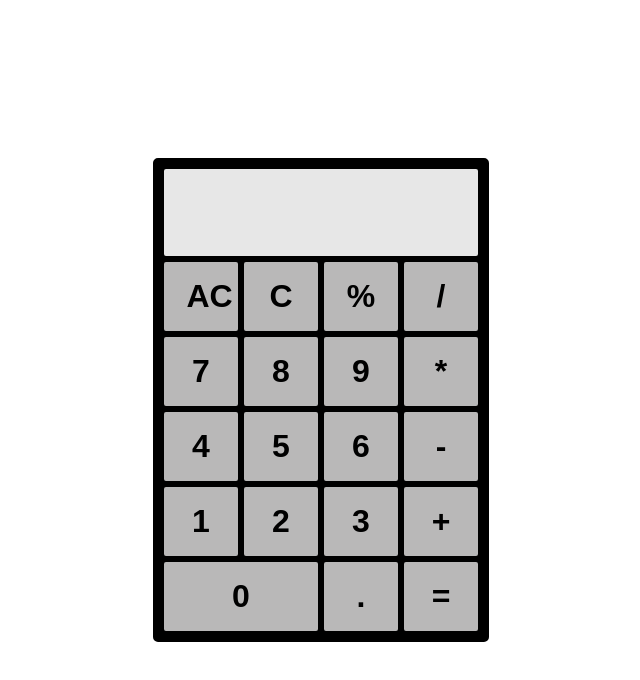
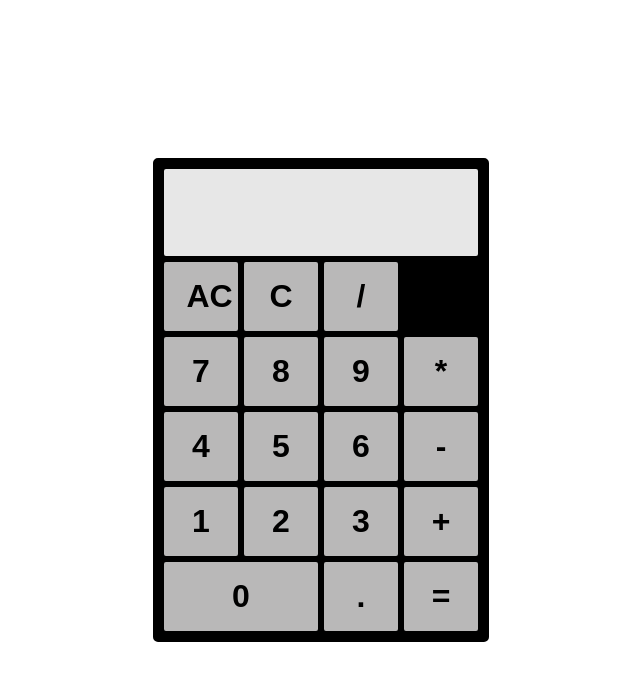
Before and after one commit to WilloBirillo/Calculator-js, a plain HTML site: page index.html in a window 1280 px wide. Shown: the whole page, without its empty margins (319-959 px from the left). Drawn offline with Linux system fonts and the light colour scheme.

Commit message:
Remove % button

```diff
--- a/index.html
+++ b/index.html
@@ -14,7 +14,6 @@
       <div id="row">
         <button class="clear">AC</button>
         <button class="backspace">C</button>
-        <button class="" value="%">%</button>
         <button class="operator" value="/">/</button>
       </div>
       <div id="row">
```
